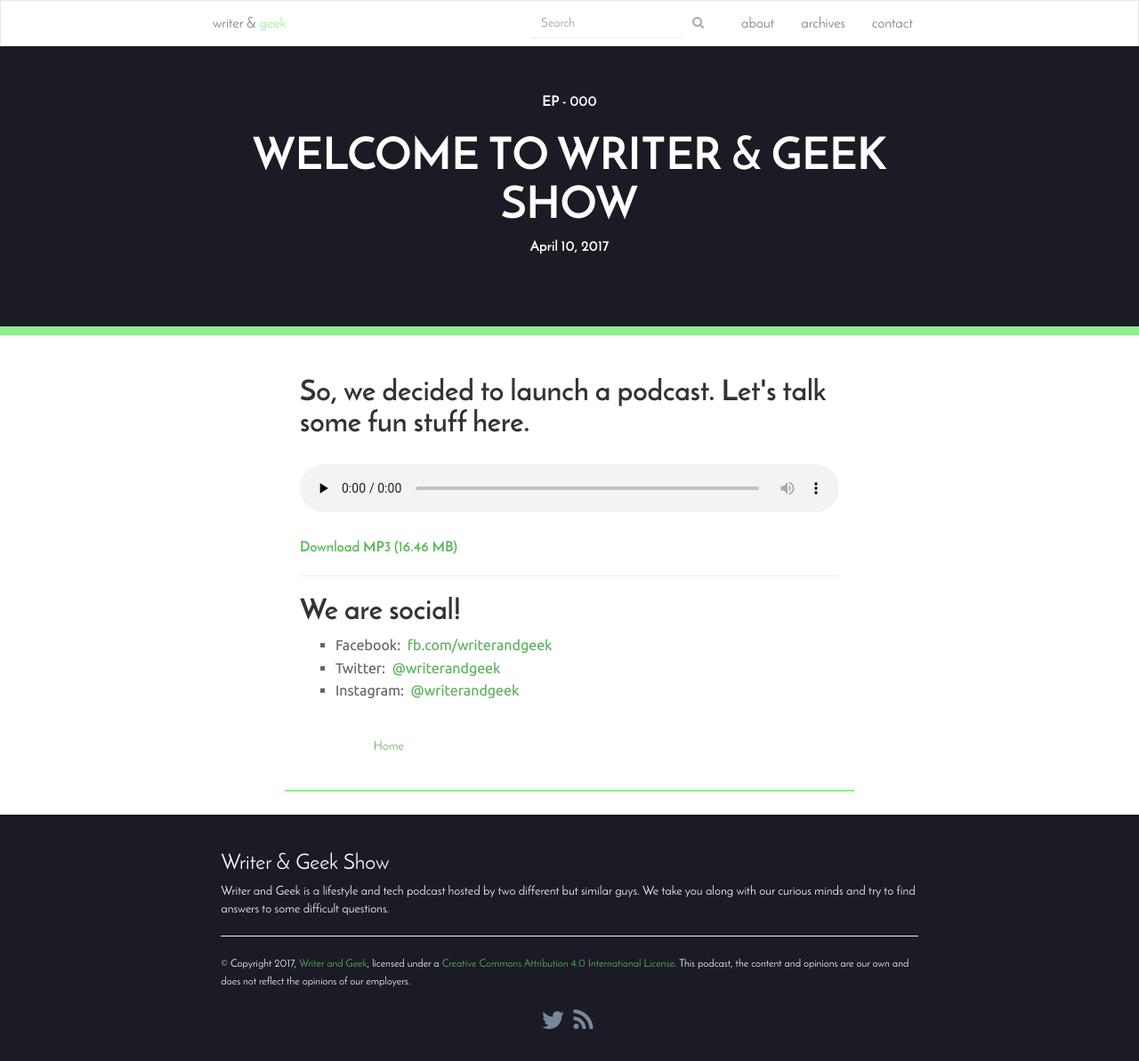
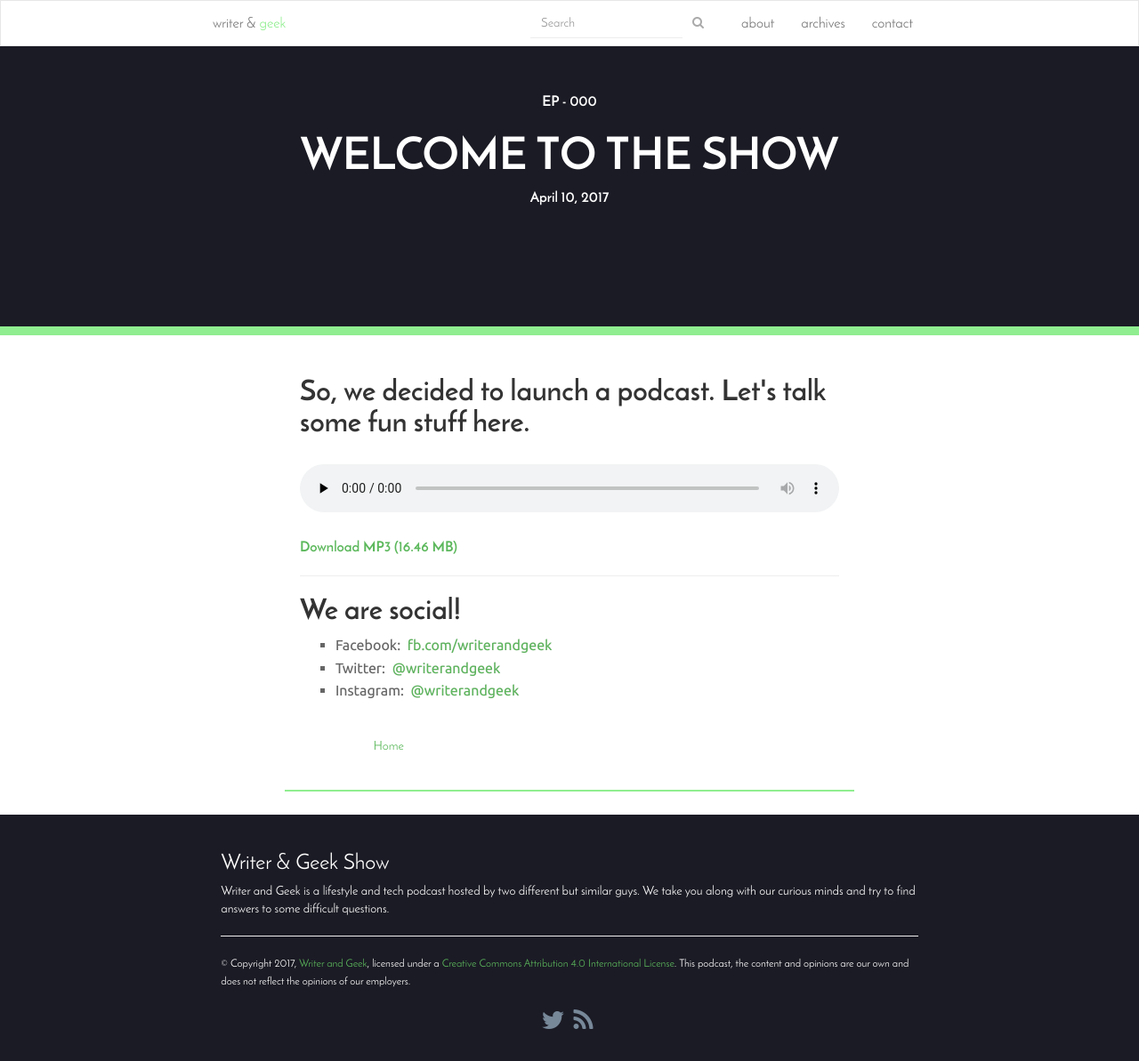
Before and after one commit to ramblingjoint/ramblingjoint, a Jekyll site: the page built from _posts/2017-05-27-000-Intro.md, in a window 1280 px wide. Shown: the whole page at 89% size. Built offline with Jekyll 4.4.1, drawn with Linux system fonts in a browser that asks for light colours; comment, search, counter and statistics services are not loaded.

Commit message:
updated title

```diff
--- a/_posts/2017-05-27-000-Intro.md
+++ b/_posts/2017-05-27-000-Intro.md
@@ -1,6 +1,6 @@
 ---
 layout: post
-title:  "Welcome to Writer & Geek Show"
+title:  "Welcome to the show"
 excerpt: "What is Writer and Geek all about? This is an intro to W&G"
 summary: "So, we decided to launch a podcast. Let's talk some fun stuff here."
 episode: "000"
```
